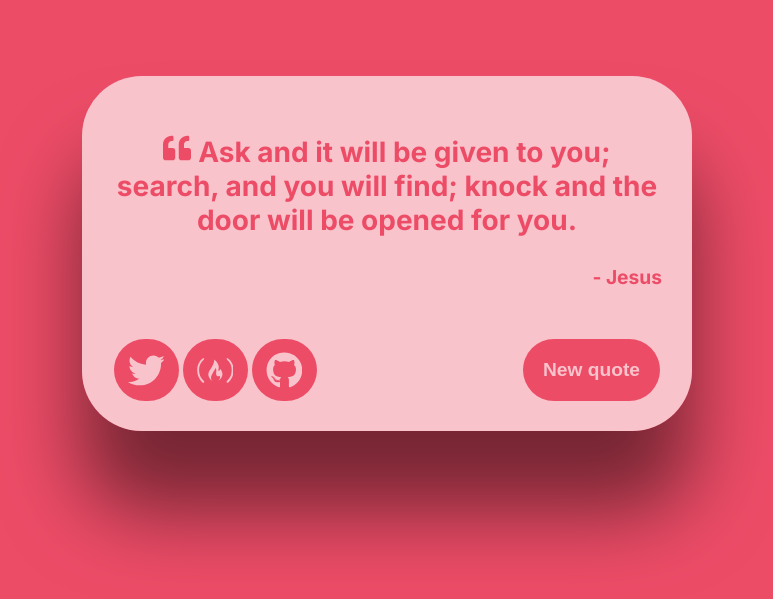
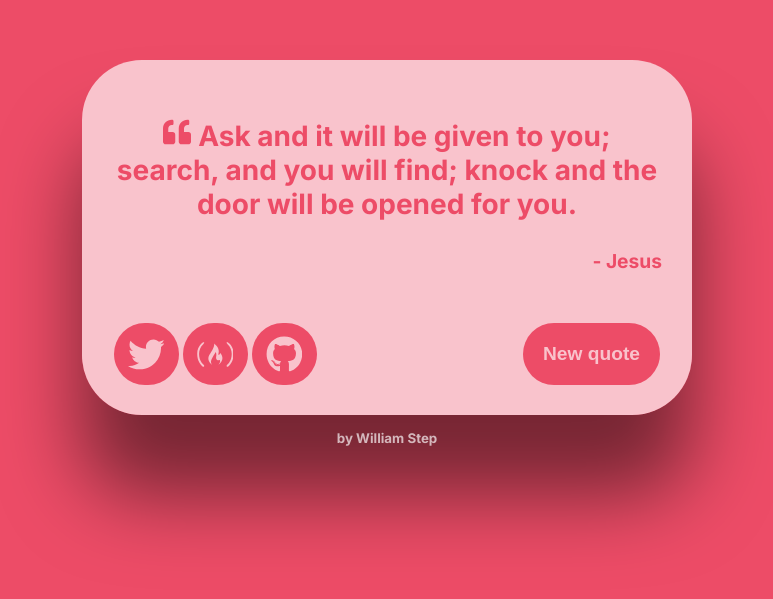
Before and after one commit to will-s-205/random-quote-machine, a React (Create React App) app: page / in a window 1280 px wide. Shown: the part 147-746 px from the top of the page, without its empty margins (253-1026 px from the left). Built offline with nearby package versions, Linux system fonts and the light colour scheme; no server answers; the HTML template or start-up script is replaced by a standard one.

Commit message:
Update QuoteBox.js

```diff
--- a/src/components/QuoteBox.js
+++ b/src/components/QuoteBox.js
@@ -81,7 +81,7 @@ export default function QuoteBox({ onNewQuoteClick }) {
                     <button id="new-quote" className="button new-quote" onClick={handleNewQuoteClick}>New quote</button>
                 </div>
             </div>
-            {/* <small className="footer"><a href="https://github.com/will-s-205/random-quote-machine" target='_blank'>by William Step</a></small> */}
+            <small className="footer"><a href="https://github.com/will-s-205/random-quote-machine" target='_blank'>by William Step</a></small>
         </div>
     )
 }
```
